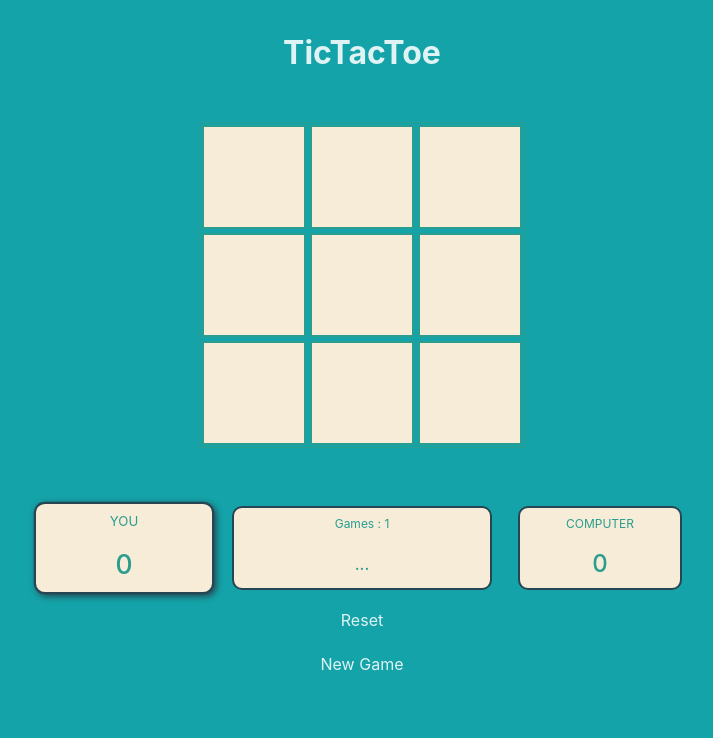
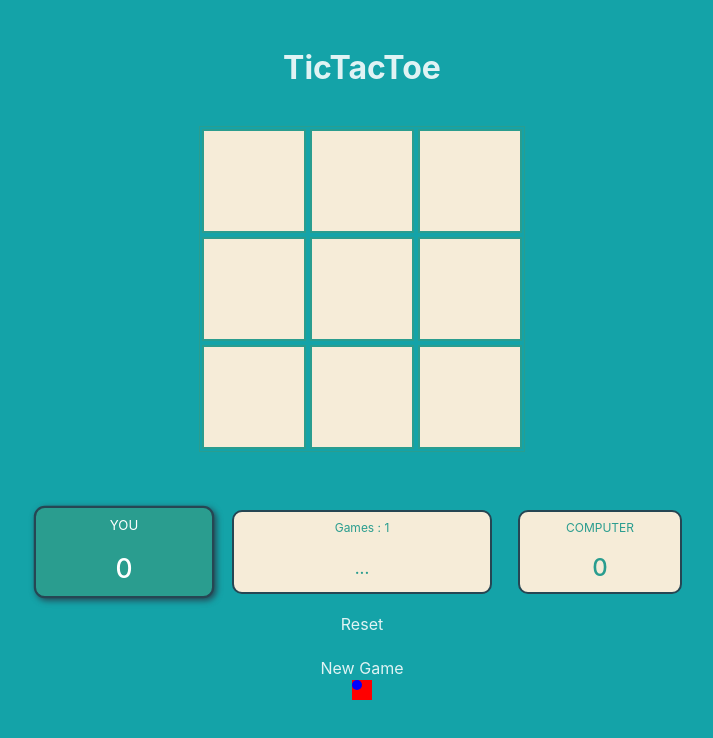
Before and after one commit to philjacquier83/TicTacToe, a React (Vite) app: page / in a window 1280 px wide. Shown: the top 738 px of the page, without its empty margins (278-991 px from the left). Built offline with nearby package versions, Linux system fonts and the light colour scheme.

Commit message:
Corrections HowStarts

```diff
--- /dev/null
+++ b/src/components/Avatars.jsx
@@ -0,0 +1,85 @@
+import { FontAwesomeIcon } from "@fortawesome/react-fontawesome"
+import { faStar, faCloud, faSun, faCloudBolt, faMoon, faSnowflake, faFaceSmile, faFaceAngry, faHippo, faSpider, faFrog, faDove, faMosquito, faCat, faDog, faDragon } from "@fortawesome/free-solid-svg-icons"
+import '../sass/main.scss'
+import { useState } from "react"
+
+function Avatars({ player }) {
+
+    const [ avatarUser, setAvatarUser ] = useState('faStar')
+    const [ avatarComputer, setAvatarComputer ] = useState('faCloud')
+
+    return (
+
+        <>
+            <div className={`avatarsList ${player === 'user' ? 'avatarUser' : 'avatarComputer'}`}>
+                <div className={`avatar ${((player === 'user' && avatarUser === 'faStar') || (player === 'computer' && avatarComputer === 'faStar')) && 'avatar--selected'}`}>
+                    <FontAwesomeIcon icon={faStar} className="faAvatar" />
+                </div>
+
+                <div className="avatar">
+                    <FontAwesomeIcon icon={faCloud} className="faAvatar" />
+                </div>
+
+                <div className="avatar">
+                    <FontAwesomeIcon icon={faSun} className="faAvatar" />
+                </div>
+
+                <div className="avatar">
+                    <FontAwesomeIcon icon={faCloudBolt} className="faAvatar" />
+                </div>
+
+                <div className="avatar">
+                    <FontAwesomeIcon icon={faMoon} className="faAvatar" />
+                </div>
+
+                <div className="avatar">
+                    <FontAwesomeIcon icon={faSnowflake} className="faAvatar" />
+                </div>
+
+                <div className="avatar">
+                    <FontAwesomeIcon icon={faFaceSmile} className="faAvatar" />
+                </div>
+
+                <div className="avatar">
+                    <FontAwesomeIcon icon={faFaceAngry} className="faAvatar" />
+                </div>
+
+                <div className="avatar">
+                    <FontAwesomeIcon icon={faHippo} className="faAvatar" />
+                </div>
+
+                <div className="avatar">
+                    <FontAwesomeIcon icon={faSpider} className="faAvatar" />
+                </div>
+
+                <div className="avatar">
+                    <FontAwesomeIcon icon={faFrog} className="faAvatar" />
+                </div>
+
+                <div className="avatar">
+                    <FontAwesomeIcon icon={faDove} className="faAvatar" />
+                </div>
+
+                <div className="avatar">
+                    <FontAwesomeIcon icon={faMosquito} className="faAvatar" />
+                </div>
+
+                <div className="avatar">
+                    <FontAwesomeIcon icon={faCat} className="faAvatar" />
+                </div>
+
+                <div className="avatar">
+                    <FontAwesomeIcon icon={faDog} className="faAvatar" />
+                </div>
+
+                <div className="avatar">
+                    <FontAwesomeIcon icon={faDragon} className="faAvatar" />
+                </div>
+
+            </div>
+        </>
+
+    )
+}
+
+export default Avatars
--- a/src/components/Grid.jsx
+++ b/src/components/Grid.jsx
@@ -2,6 +2,7 @@ import { useEffect, useState } from 'react'
 import '../sass/main.scss'
 import { FontAwesomeIcon } from '@fortawesome/react-fontawesome'
 import { faStar, faCloud } from '@fortawesome/free-solid-svg-icons'
+import Avatars from './Avatars'
 
 function Grid() {
 
@@ -24,7 +25,7 @@ function Grid() {
     const [ games, setGames ] = useState(1)
     const [ score1, setScore1 ] = useState(0)
     const [ score2, setScore2 ] = useState(0)
-
+console.log(howPlays)
     const [ winner, setWinner ] = useState(1)
 
     const handleCase = (numCase) => {
@@ -36,21 +37,6 @@ function Grid() {
             setHowPlays(!howPlays)
         }
     }
-
-    useEffect(() => {
-        if(winner === 1 && !howPlays) {
-        setTimeout(() => {
-            console.log(winner)
-
-                setSelectedCase(prev => [...prev, comChoice])
-                setComSelectedCase(prevCom => [...prevCom, comChoice])
-                setCaseChoices(caseChoices.filter(item => item !== comChoice))
-                setHowPlays(!howPlays)
-                setAttempts(prevAtt => prevAtt + 1)
-
-            }, 2000)
-        }
-    }, [howPlays])
 
     if(winner === 1) {
         if(winningCombo1.every(value => yourSelectedCase.includes(value)) ||
@@ -246,6 +232,20 @@ function Grid() {
         comChoice = caseChoices[Math.floor(Math.random() * caseChoices.length)]
     }
 
+    useEffect(() => {
+        if(winner === 1 && !howPlays) {
+        setTimeout(() => {
+            console.log(winner)
+            console.log(comChoice)
+                setSelectedCase(prev => [...prev, comChoice])
+                setComSelectedCase(prevCom => [...prevCom, comChoice])
+                setCaseChoices(caseChoices.filter(item => item !== comChoice))
+                setHowPlays(!howPlays)
+                setAttempts(prevAtt => prevAtt + 1)
+            }, 2000)
+        }
+    }, [attempts])
+
     const handleReset = () => {
         setHowPlays(true)
         setSelectedCase([])
@@ -261,20 +261,24 @@ function Grid() {
     }
 
     const handleNewGame = () => {
-        setHowPlays(true)
         setSelectedCase([])
         setYourSelectedCase([])
         setComSelectedCase([])
         setCaseChoices([1, 2, 3, 4, 5, 6, 7, 8, 9])
-        setWinner(1)
         setAttempts(0)
         setWinningCases([])
         setGames(prev => prev + 1)
+        setHowPlays(howPlays)
+        setWinner(1)
     }
 
     return (
 
         <div className="tictactoeGame">
+            <div className="avatarsGrid">
+
+                {/* <Avatars player='user' /> */}
+
                 <div className="tictactoeGrid">
                     <div className="line">
                         <div className={`case ${selectedCase.indexOf(1) !== -1 && 'case--selected'} ${winner !== 1 && (winningCases.indexOf(1) !== -1 ? 'winningCase' : 'opacity')}`} id="case1" onClick={(selectedCase.indexOf(1) === -1 && winner === 1 && howPlays) ? () => handleCase(1) : null}>{yourSelectedCase.includes(1) ? <FontAwesomeIcon icon={faStar} className='faIcon' /> : comSelectedCase.includes(1) ? <FontAwesomeIcon icon={faCloud} className='faIcon faIcon--computer' /> : ''}</div>
@@ -293,15 +297,19 @@ function Grid() {
                     </div>
                 </div>
 
+                {/* <Avatars player='computer' /> */}
+
+            </div>
+
             <div className="scoreboard">
-                <div className={`score ${(winner === 1 && howPlays) && "score--playing"}`}><span className="titleScore">YOU</span><span className={`currentScore ${winner === 2 && 'currentScore--You'}`}>{score1}</span></div>
+                <div className={`score score--You ${(winner === 1 && howPlays) && "score--playing"}`}><span className="titleScore">YOU</span><span className={`currentScore ${winner === 2 && 'currentScore--You'}`}>{score1}</span></div>
                 <div className={`games ${winner === 2 ? 'games--YouWin' : winner === 3 && 'games--YouLose'}`}><span className="titleScore">Games : {games}</span><span className={`currentScore ${winner !== 1 && 'currentScore--result'}`}>{winner === 2 ? 'YOU WIN' : winner === 3 ? 'YOU LOSE' : winner === 4 ? 'DRAW' : '...'}</span></div>
-                <div className={`score ${(winner === 1 && !howPlays) && "score--playing"}`}><span className="titleScore">COMPUTER</span><span className={`currentScore ${winner === 3 && 'currentScore--Computer'}`}>{score2}</span></div>
+                <div className={`score score--Computer ${(winner === 1 && !howPlays) && "score--playing"}`}><span className="titleScore">COMPUTER</span><span className={`currentScore ${winner === 3 && 'currentScore--Computer'}`}>{score2}</span></div>
             </div>
 
             <div className="button reset" onClick={() => handleReset()}>Reset</div>
             <div className="button newGame" onClick={() => handleNewGame()}>New Game</div>
-
+            <div style={{ width: '20px', height: '20px', background: 'red'}}><div style={{width: '10px', height: '10px', borderRadius: '50%', background: 'blue'}}></div></div>
         </div>
     )
 }
--- a/src/pages/home.jsx
+++ b/src/pages/home.jsx
@@ -4,10 +4,10 @@ function Home() {
 
     return (
 
-        <>
+        <div className='tictactoeContainer'>
             <h1>TicTacToe</h1>
             <Grid />
-        </>
+        </div>
     )
 }
 
--- a/src/sass/base/global.scss
+++ b/src/sass/base/global.scss
@@ -27,6 +27,27 @@
     100% {
         transform: scale(1);
     }
+}
+
+@keyframes victoryDance {
+    0% {
+        transform: rotate(0);
+    }
+    50% {
+        transform: rotate(360deg);
+    }
+    100% {
+        transform: rotate(0);
+    }
+}
+
+.tictactoeContainer {
+    width: 100vw;
+    height: 90vh;
+    display: flex;
+    justify-content: center;
+    align-items: center;
+    flex-direction: column;
 }
 
 .tictactoeGame {
@@ -108,10 +129,20 @@
     transform: scale(1);
     transition: transform 0.5s ease;
 
-    &--playing {
-        transform: scale(1.1);
-        transition: transform 0.5s ease;
-        box-shadow: 2px 2px 6px #264653;
+    &--You.score--playing {
+            background: #2a9d8f;
+            color: white;
+            transform: scale(1.1);
+            transition: transform 0.5s ease;
+            box-shadow: 2px 2px 6px #264653;
+    }
+
+    &--Computer.score--playing {
+            background: #9477a3;
+            color: white;
+            transform: scale(1.1);
+            transition: transform 0.5s ease;
+            box-shadow: 2px 2px 6px #264653;
     }
 }
 
@@ -151,6 +182,7 @@
     background: #f6ecd8;
     border: 2px solid #264653;
     border-radius: 10px;
+    transition: background-color 2s ease;
 
     &--YouWin {
         background: #2a9d8f;
@@ -181,6 +213,10 @@
     opacity: 1;
     border: 2px dotted #2a9d8f;
     animation: winningCase 2s ease infinite;
+
+    .faIcon {
+        animation: victoryDance 4s ease infinite;
+    }
 }
 
 h1 {
@@ -198,3 +234,61 @@ h1 {
         transform: scale(1.2);
     }
 }
+
+.avatarsList {
+    color: white;
+    display: flex;
+    flex-direction: row;
+    flex-wrap: wrap;
+    justify-content: space-between;
+    width: 64px;
+}
+
+.faAvatar {
+    color: red;
+}
+
+.avatar {
+    width: 30px;
+    height: 30px;
+    display: flex;
+    justify-content: center;
+    align-items: center;
+    background: #f6ecd8;
+    transform: scale(1);
+    transition: transform 0.5s ease;
+
+    &--selected {
+        transform: scale(1.1);
+        border: 1px solid red;
+    }
+}
+
+.avatarsGrid {
+    display: flex;
+    flex-direction: row;
+    justify-content: center;
+    width: 50vw;
+}
+
+.avatarUser {
+    .avatar {
+        transform: scale(1);
+        transition: transform 0.5s ease;
+
+        &:hover {
+            cursor: pointer;
+            transform: scale(1.1);
+        }
+    }
+
+    .faAvatar {
+        color: #2a9d8f;
+    }
+}
+
+.avatarComputer {
+    .faAvatar {
+        color: #9477a3;
+    }
+}
```
Lines whose indentation alone changed are shown as unchanged.
